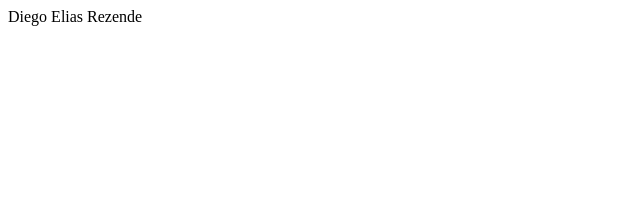
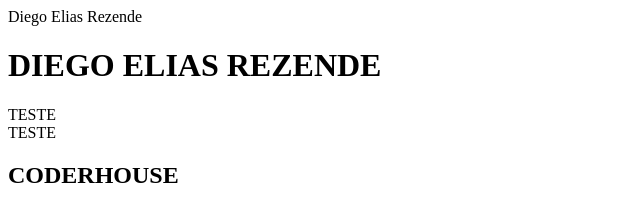
Before and after one commit to DiegoRezende00/aula21_02, a plain HTML site: page index.html in a window 1280 px wide. Shown: the whole page, without its empty margins (0-640 px from the left). Drawn offline with Linux system fonts and the light colour scheme.

Commit message:
primero commit

```diff
--- a/index.html
+++ b/index.html
@@ -1 +1,16 @@
 Diego Elias Rezende
+
+<!DOCTYPE html>
+<html lang="en">
+<head>
+    <meta charset="UTF-8">
+    <meta name="viewport" content="width=device-width, initial-scale=1.0">
+    <title>Document</title>
+</head>
+<body>
+    <h1> DIEGO ELIAS REZENDE </h1>
+    <span> TESTE </span>
+    <div> TESTE </div>
+    <h2> CODERHOUSE </h2>
+</body>
+</html>
```
